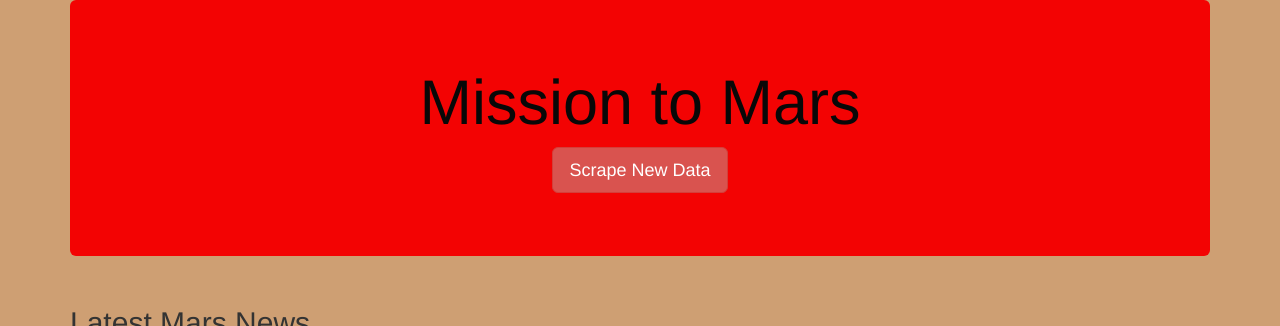
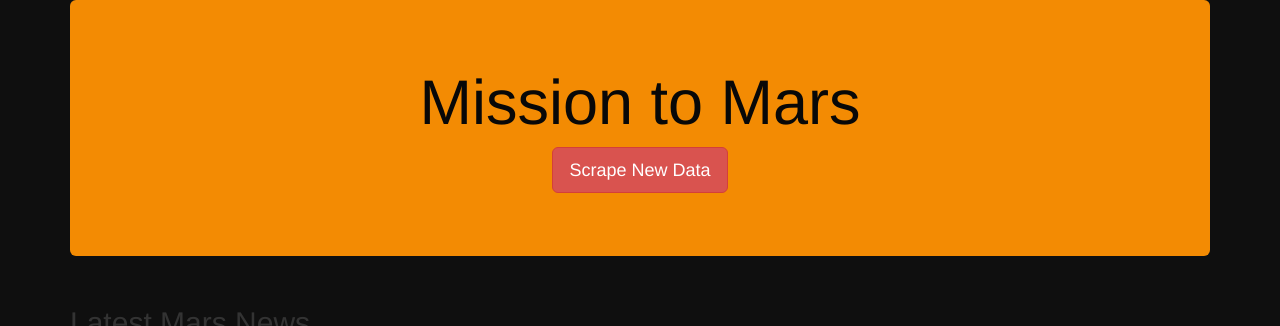
Before and after one commit to mereilly/Mission-to-Mars, a Flask app: page / in a window 1280 px wide. Shown: the top 326 px of the page. Run offline with Flask 2, Linux system fonts and the light colour scheme; data that the repository does not hold is empty; some libraries are stand-ins or nearby versions.

Commit message:
Update index.html

```diff
--- a/templates/index.html
+++ b/templates/index.html
@@ -11,10 +11,10 @@
     />
   </head>
 </head>
-<body style="background-color: rgb(206, 159, 115)">
+<body style="background-color: rgb(15, 15, 15)">
   <div class="container">
     <!-- Add Jumbotron to Header -->
-    <div style="background:rgb(243, 3, 3)" class="jumbotron text-center">
+    <div style="background:rgb(243, 139, 3)" class="jumbotron text-center">
       <h1 style="color:rgb(8, 8, 8)">Mission to Mars</h1>
       <!-- Add a button to activate scraping script -->
       <p><a class="btn btn-danger btn-lg" href="/scrape" role="button">Scrape New Data</a></p>
```
